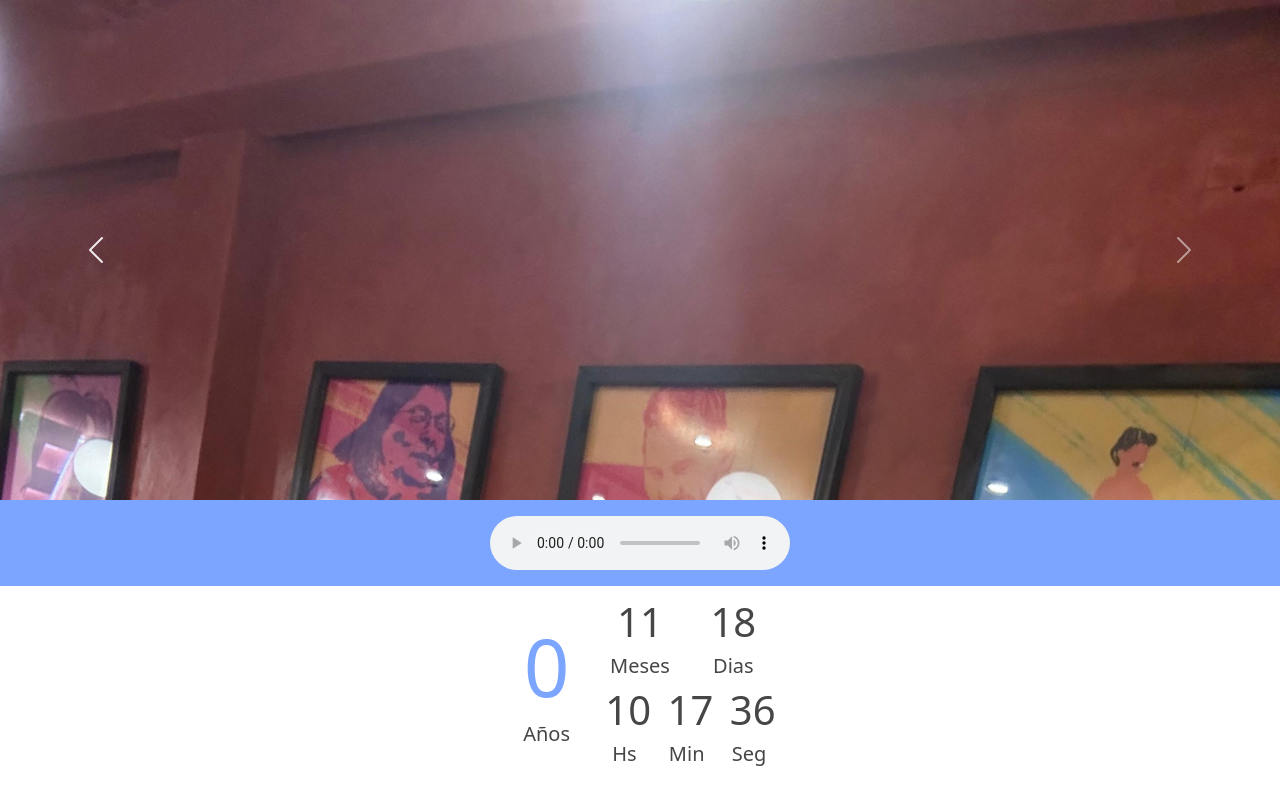
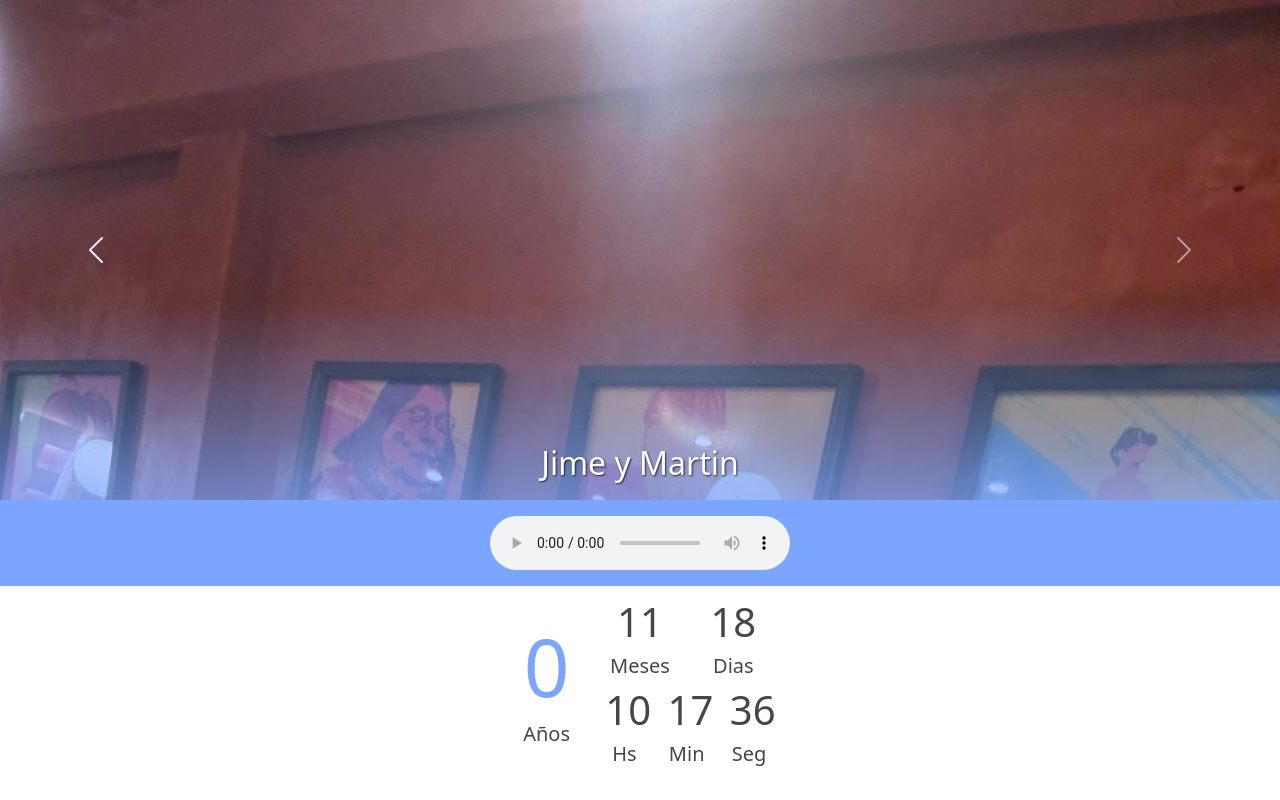
Before and after one commit to martinsosa5/MartinyJime, a plain HTML site: page index.html in a window 1280 px wide. Drawn offline with nearby package versions, Linux system fonts and the light colour scheme.

Commit message:
agregue el gradiente y los nombres

```diff
--- a/css/style.css
+++ b/css/style.css
@@ -24,3 +24,26 @@
 .contenedor_reproductor{
     background-color:rgb(123, 165, 255);
 }
+
+.carousel {
+    position: relative; /* Necesario para posicionar el degradado */
+}
+
+.gradient-overlay {
+    position: absolute;
+    top: 60%;
+    left: 0;
+    right: 0;
+    height: 50%;
+    background: linear-gradient(to top,rgb(123, 165, 255, 0.9), rgba(0, 0, 0, 0)); /* Degradado negro de abajo hacia arriba */
+    pointer-events: none; /* Asegura que el degradado no interfiera con los controles del carrusel */
+}
+
+.gradient-overlay h2 {
+    position: absolute;
+    bottom: 60px; /* Ajusta la posición desde la parte inferior */
+    left: 50%;
+    transform: translateX(-50%); /* Centra horizontalmente el texto */
+    color: white; /* Cambia el color del texto según tu diseño */
+    text-shadow: 1px 1px 2px rgba(0, 0, 0, 0.7); /* Agrega un poco de sombra para mejor legibilidad */
+}
--- a/index.html
+++ b/index.html
@@ -8,7 +8,7 @@
     <link rel="stylesheet" href="css/style.css">
 </head>
 <body>
-        <div id="carouselExampleAutoplaying" class="carousel slide" data-bs-ride="carousel">
+<!--         <div id="carouselExampleAutoplaying" class="carousel slide" data-bs-ride="carousel">
         <div class="carousel-inner contenedor_card">
           <div class="carousel-item active" data-bs-interval="2000">
             <img src="/img/001.jpeg" class="d-block w-100 img-carousel" alt="...">
@@ -25,6 +25,25 @@
           <span class="carousel-control-next-icon" aria-hidden="true"></span>
           <span class="visually-hidden">Next</span>
         </button>
+        </div> -->
+        <div id="carouselExampleAutoplaying" class="carousel slide" data-bs-ride="carousel">
+            <div class="carousel-inner contenedor_card">
+                <div class="carousel-item active" data-bs-interval="2000">
+                    <img src="/img/001.jpeg" class="d-block w-100 img-carousel" alt="...">
+                </div>
+                <div class="carousel-item" data-bs-interval="2000">
+                    <img src="/img/003.jpeg" class="d-block w-100 img-carousel" alt="...">
+                </div>
+            </div>
+            <div class="gradient-overlay"> <h2 class="text-center">Jime y Martin</h2></div> <!-- Capa del degradado -->
+            <button class="carousel-control-prev" type="button" data-bs-target="#carouselExampleAutoplaying" data-bs-slide="prev">
+                <span class="carousel-control-prev-icon" aria-hidden="true"></span>
+                <span class="visually-hidden">Previous</span>
+            </button>
+            <button class="carousel-control-next" type="button" data-bs-target="#carouselExampleAutoplaying" data-bs-slide="next">
+                <span class="carousel-control-next-icon" aria-hidden="true"></span>
+                <span class="visually-hidden">Next</span>
+            </button>
         </div>
 
 <!--         <div class="contenedor-reproductor">
```
